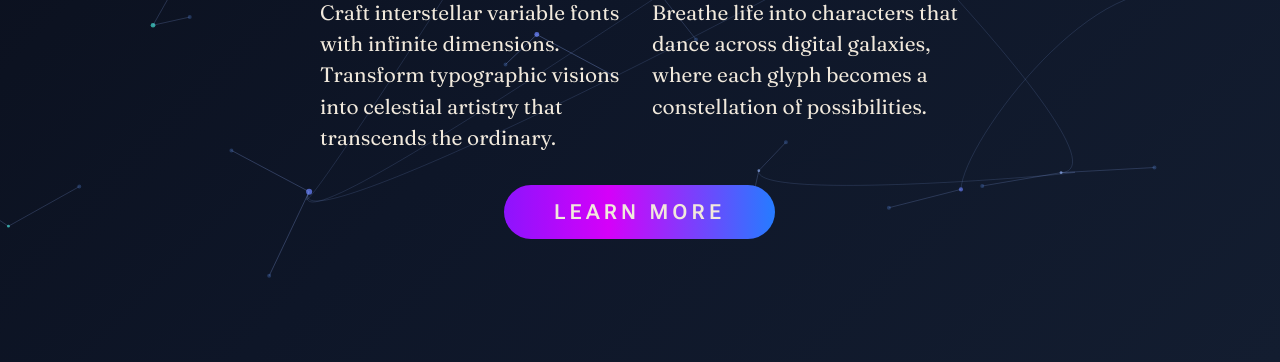
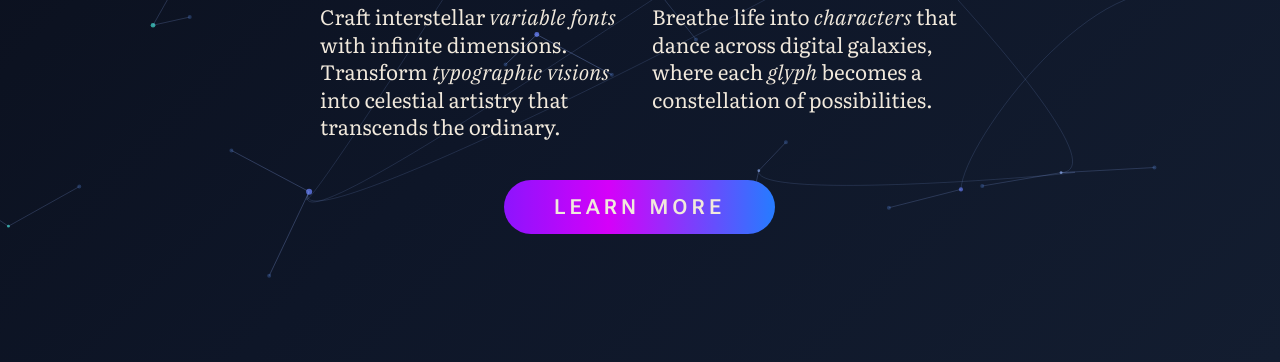
Before and after one commit to fontlaborg/fontlaborg.github.io, a plain HTML site: page docs/index.html in a window 1280 px wide. Shown: the part 438-800 px from the top of the page. Drawn offline with Linux system fonts and the light colour scheme.

Commit message:
Update index.html

```diff
--- a/docs/index.html
+++ b/docs/index.html
@@ -4,12 +4,11 @@
     <meta charset="UTF-8" />
     <meta name="viewport" content="width=device-width, initial-scale=1.0" />
     <title>FONTLAB 8</title>
-    <link rel="preconnect" href="https://fonts.googleapis.com" />
-    <link rel="preconnect" href="https://fonts.gstatic.com" crossorigin />
-    <link
-      href="https://fonts.googleapis.com/css2?family=Fraunces:ital,opsz,wght,SOFT,WONK@0,9..144,100..900,0..100,0..1;1,9..144,100..900,0..100,0..1&family=Roboto+Flex:opsz,wdth,wght,XTRA,YTDE,YTFI,YTLC,YTUC@8..144,25..151,100..1000,323..603,-120,670,416..570,670&display=swap"
-      rel="stylesheet"
-    />
+    <link rel="preconnect" href="https://fonts.googleapis.com">
+    <link rel="preconnect" href="https://fonts.gstatic.com" crossorigin>
+    <link href="https://fonts.googleapis.com/css2?family=IBM+Plex+Serif:ital,wght@1,200;1,300;1,400;1,500;1,600;1,700&family=Literata:opsz,wght@7..72,200..900&family=Fraunces:ital,opsz,wght,SOFT,WONK@0,9..144,100..900,0..100,0..1;1,9..144,100..900,0..100,0..1&family=Roboto+Flex:opsz,wdth,wght,XTRA,YTDE,YTFI,YTLC,YTUC@8..144,25..151,100..1000,323..603,-120,670,416..570,670&display=swap" rel="stylesheet">
+
+
     <style>
       * {
         margin: 0;
@@ -138,11 +137,12 @@
         color: var(--text-color);
       }
       .d {
+        font-family: 'Literata', serif;
         font-size: clamp(1.1rem, 2vw, 1.3rem);
         font-variation-settings: 'wght' 380, 'opsz' 9;
         max-width: 640px;
         width: 100%;
-        margin-bottom: 4vh;
+        margin-bottom: 5vh;
         margin-left: 4vw;
         margin-right: 4vw;
         opacity: 0;
@@ -154,7 +154,13 @@
       }
 
       .d-col {
-        line-height: 1.5;
+        line-height: 1.3;
+      }
+      .d em {
+        font-family: 'IBM Plex Serif', serif;
+        font-style: italic;
+        font-weight: 400;
+        letter-spacing: 0.02em;
       }
       .btn {
         font-family: 'Roboto Flex', sans-serif;
@@ -187,6 +193,10 @@
           #00e5ff
         );
         background-size: 300% 100%;
+        text-align: center;
+        margin: 0 auto;
+        display: block;
+        width: fit-content;
       }
       .btn:hover {
         transform: translateY(-5px) scale(1.05);
@@ -278,10 +288,10 @@
       </div>
       <div class="d">
         <div class="d-col">
-          Craft interstellar variable fonts with infinite dimensions. Transform typographic visions into celestial artistry that transcends the ordinary.
+          Craft interstellar <em>variable fonts</em> with infinite dimensions. Transform <em>typographic visions</em> into celestial artistry that transcends the ordinary.
         </div>
         <div class="d-col">
-          Breathe life into characters that dance across digital galaxies, where each glyph becomes a constellation of possibilities.
+          Breathe life into <em>characters</em> that dance across digital galaxies, where each <em>glyph</em> becomes a constellation of possibilities.
         </div>
       </div>
       <a href="https://www.fontlab.com/font-editor/fontlab/" class="btn"
```
